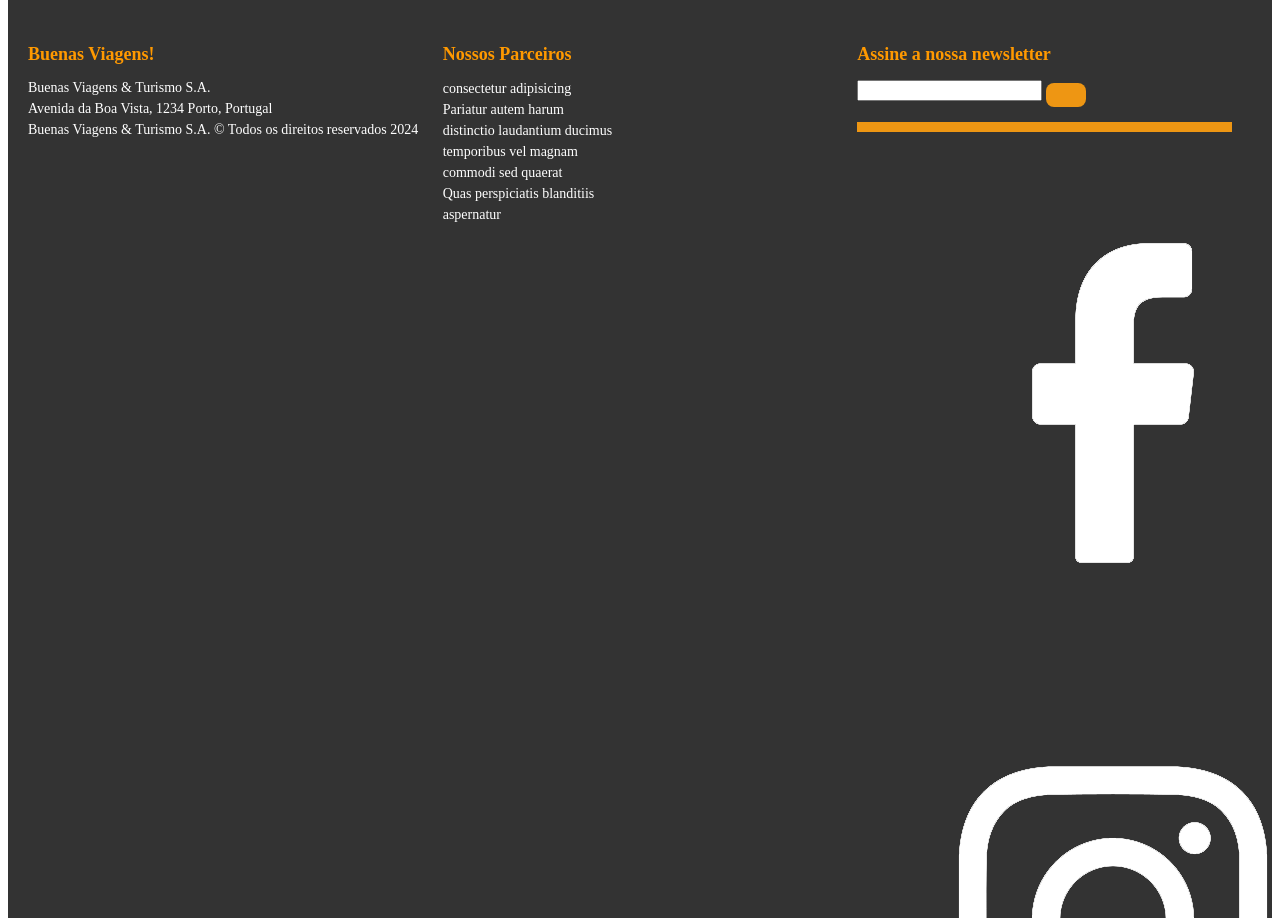
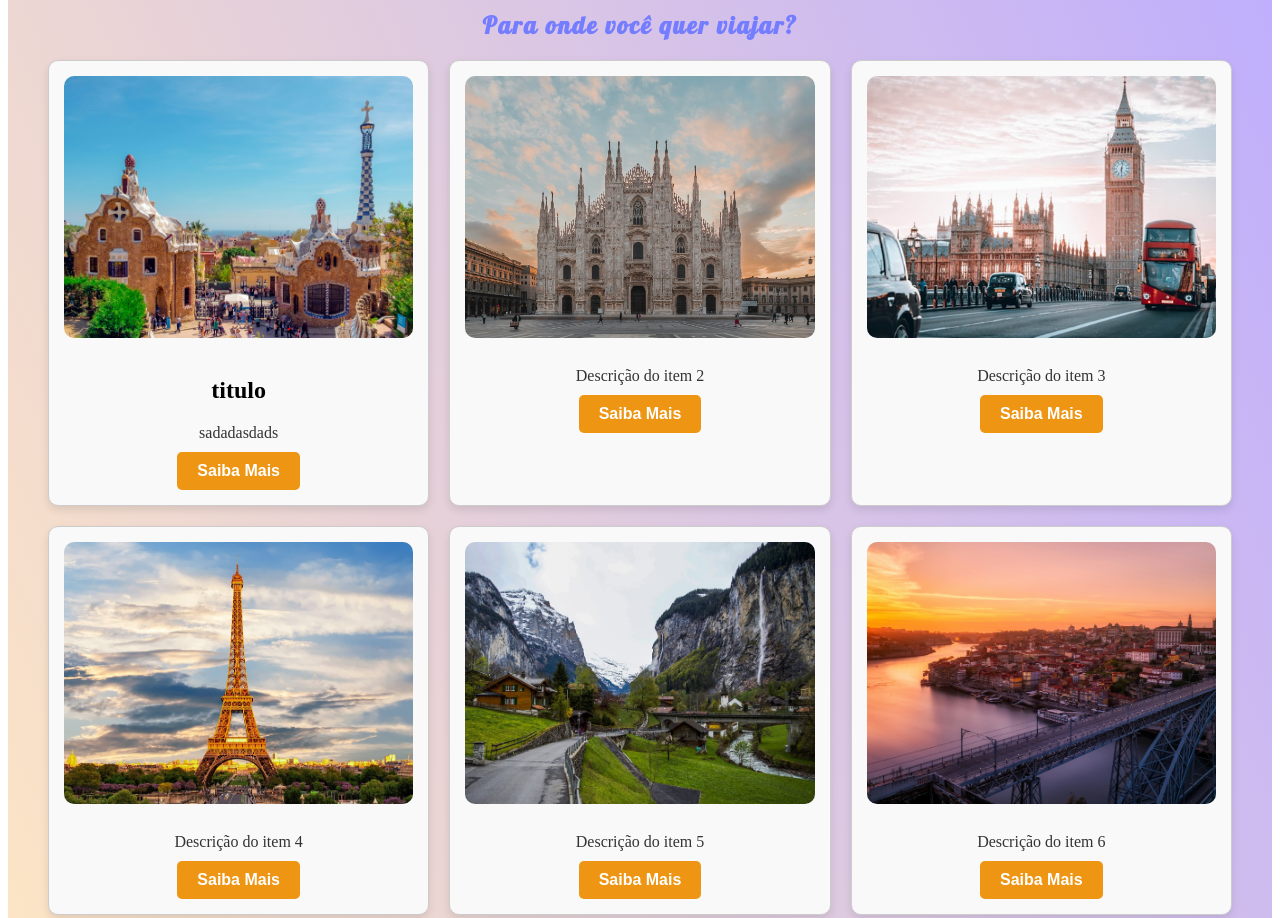
Before and after one commit to FelipeRoufman/Atividade_3, a plain HTML site: page index.html in a window 1280 px wide. Shown: the part 1480-2398 px from the top of the page. Drawn offline with Linux system fonts and the light colour scheme.

Commit message:
parte de baixo quase pronta

```diff
--- a/index.html
+++ b/index.html
@@ -72,6 +72,54 @@
         </div>
     </div>
 
+    <div class="fundoImagem">
+
+        <h3 class="titulo centro">Para onde você quer viajar?</h3>
+
+        <div class="foto">
+
+            <div class="coisas">
+                <img src="img/bacelona.png" alt="barcelona">
+                <h2>titulo</h2>
+                <p>sadadasdads</p>
+                <button>Saiba Mais</button>
+            </div>
+
+            <div class="coisas">
+                <img src="img/igreja.png" alt="igreja">
+                <p>Descrição do item 2</p>
+                <button>Saiba Mais</button>
+            </div>
+
+            <div class="coisas">
+                <img src="img/londres.png" alt="londres">
+                <p>Descrição do item 3</p>
+                <button>Saiba Mais</button>
+            </div>
+
+            <div class="coisas">
+                <img src="img/paris.png" alt="paris">
+                <p>Descrição do item 4</p>
+                <button>Saiba Mais</button>
+            </div>
+
+            <div class="coisas">
+                <img src="img/milan.png" alt="milan">
+                <p>Descrição do item 5</p>
+                <button>Saiba Mais</button>
+            </div>
+
+            <div class="coisas">
+                <img src="img/porto.png" alt="porto">
+                <p>Descrição do item 6</p>
+                <button>Saiba Mais</button>
+            </div>
+        </div>
+
+    </div>
+
+
+
     <footer class="footer">
         <div class="footer-section">
             <h4>Buenas Viagens!</h4>
--- a/styles.css
+++ b/styles.css
@@ -1,3 +1,5 @@
+@import url('https://fonts.googleapis.com/css2?family=Lobster&display=swap');
+
 .bannerSite {
     background-image: url('img/header.png');
     background-size: cover;
@@ -25,8 +27,8 @@
     margin-left: 10%;
 }
 
-.boaV h1{
-    font-family: 'Lobster', sans-serif;
+h1{
+    font-family: "Lobster", sans-serif;
 }
 
 .navegacaoH ul {
@@ -173,19 +175,19 @@
 
 .sobre {
     display: flex;
-    justify-content: space-between; /* Para separar as colunas */
-    align-items: flex-start; /* Alinha os itens no topo */
+    justify-content: space-between;
+    align-items: flex-start;
 }
 
 .fala {
-    width: 45%; /* Ajuste o valor conforme necessário */
+    width: 45%;
 }
 
 .grid-container {
     display: grid;
-    grid-template-columns: repeat(2, 1fr); /* Para criar 2 colunas, pode ser ajustado conforme necessário */
-    gap: 10px; /* Espaçamento entre as imagens */
-    width: 45%; /* Ajuste o valor conforme necessário */
+    grid-template-columns: repeat(2, 1fr);
+    gap: 10px;
+    width: 45%;
 }
 
 .grid-item img {
@@ -195,30 +197,36 @@
 
 .sobre {
     display: flex;
-    justify-content: space-between; /* Para separar as colunas */
-    align-items: flex-start; /* Alinha os itens no topo */
-    flex-wrap: wrap; /* Adiciona quebra de linha se necessário */
+    justify-content: space-between;
+    align-items: flex-start;
+    flex-wrap: wrap;
     padding: 20px;
     box-sizing: border-box;
 }
 
 .fala {
-    width: 45%; /* Ajuste o valor conforme necessário */
-    margin-right: 5%; /* Adiciona um pequeno espaçamento entre os itens */
+    width: 45%;
+    margin-right: 5%;
 }
 
 .titulo {
     font-size: 24px;
-    font-weight: bold;
     color: #333;
+    font-family: "Lobster", sans-serif;
+    color: #747DFF;
+    letter-spacing: 2px;
+
 }
 
 hr {
     margin: 15px 0;
     margin-right: 20px;
     border: 0;
-    border-top: 10px solid rgb(238, 150, 19);
+    border-top: 5px solid rgb(238, 150, 19);
+    width: 50%;
+    align-self: center;
 }
+
 
 .descricao {
     font-size: 16px;
@@ -245,9 +253,9 @@ button:hover {
 
 .grid-container {
     display: grid;
-    grid-template-columns: repeat(2, 1fr); /* Para criar 2 colunas */
-    gap: 15px; /* Ajuste o espaçamento entre as imagens */
-    width: 50%; /* Ajuste o valor conforme necessário */
+    grid-template-columns: repeat(2, 1fr);
+    gap: 15px;
+    width: 50%;
     margin: 0 auto;
 }
 
@@ -270,7 +278,7 @@ button:hover {
 }
 
 .footer-section {
-    flex: 1 1 30%; /* Três colunas com espaço para responsividade */
+    flex: 1 1 30%;
     min-width: 200px;
 }
 
@@ -304,3 +312,74 @@ button:hover {
 .footer-section p {
     margin: 5px 0;
 }
+
+.foto {
+    display: grid;
+    grid-template-columns: repeat(3, 1fr);
+    grid-template-rows: repeat(2, auto);
+    gap: 20px;
+    padding: 20px;
+}
+
+.coisas {
+    text-align: center;
+    padding: 15px;
+    border: 1px solid #ccc;
+    border-radius: 10px;
+    box-shadow: 0 4px 8px rgba(0, 0, 0, 0.1);
+    background-color: #f9f9f9;
+}
+
+.coisas img {
+    width: 100%;
+    max-width: 150px;
+    aspect-ratio: 1 / 1;
+    object-fit: cover;
+    border-radius: 5px;
+    margin-bottom: 10px;
+}
+
+.coisas p {
+    font-size: 16px;
+    color: #333;
+    margin: 10px 0;
+}
+
+.coisas button {
+    padding: 10px 20px;
+    font-size: 16px;
+    background-color: rgb(238, 150, 19);
+    color: #fff;
+    border: none;
+    border-radius: 5px;
+    cursor: pointer;
+    transition: background-color 0.3s ease-in-out;
+}
+
+.coisas button:hover {
+    background-color: #d87f10;
+}
+
+.fundoImagem {
+    background: linear-gradient(65.68deg, #FFE7C2 -4.19%, #BDACFF 104.38%);
+    display: flex;
+    flex-direction: column;
+    align-items: center;
+    justify-content: center;
+    padding: 20px;
+    text-align: center;
+    min-height: 50vh;
+}
+
+.centro {
+    margin: 0;
+}
+
+.coisas img {
+    width: 100%;
+    max-width: 2000px;
+    aspect-ratio: 4 / 3;
+    object-fit: cover;
+    border-radius: 10px;
+    margin-bottom: 15px;
+}
```
